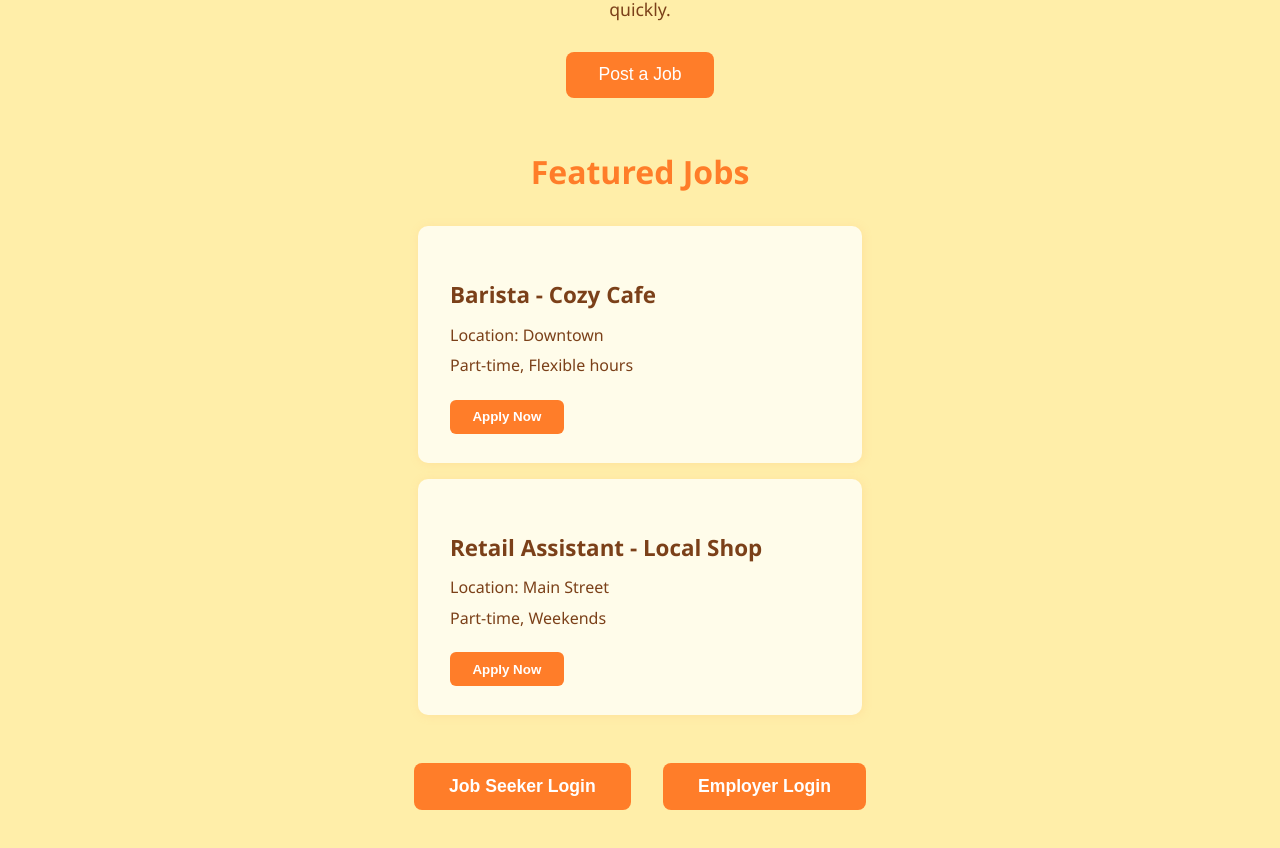
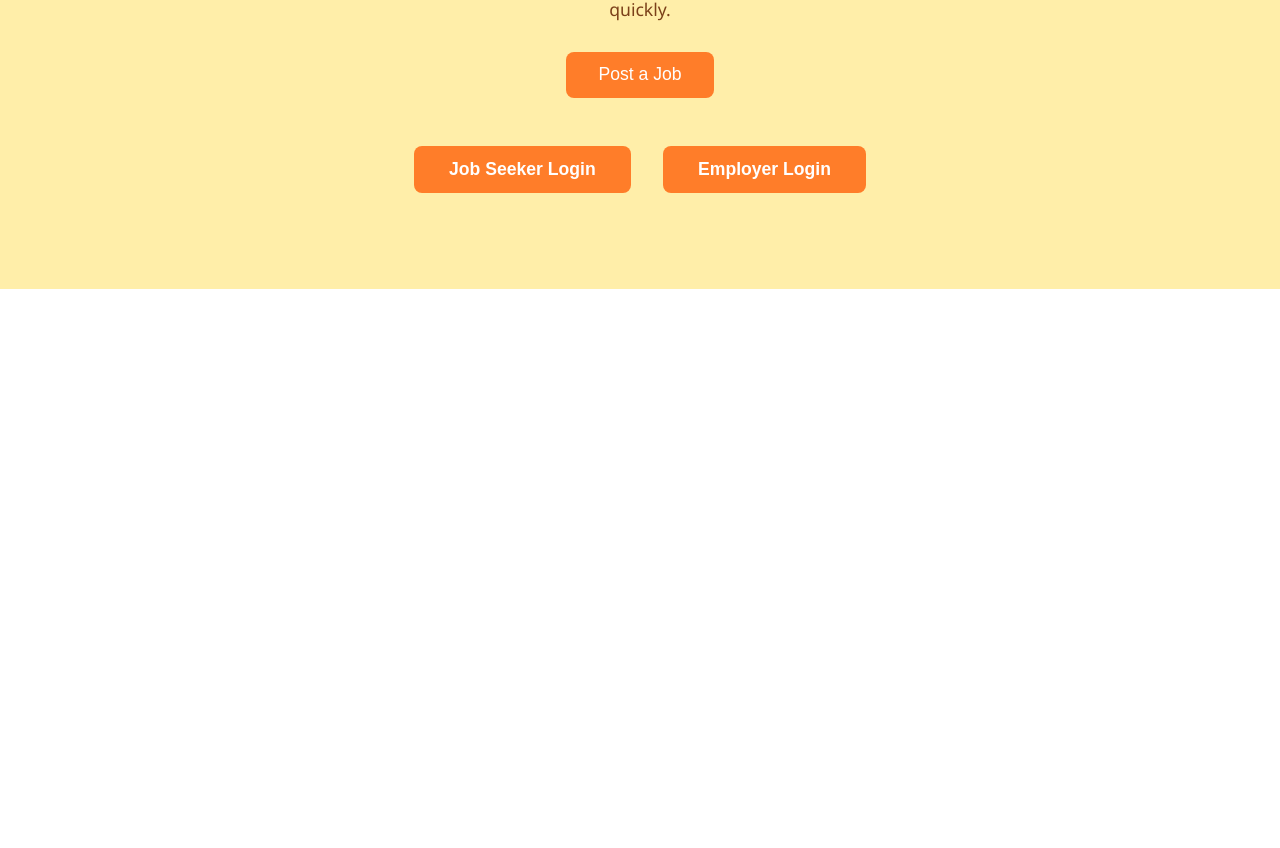
Before and after one commit to Adnan-Shaikh/JOB-EASY, a React (Create React App) app in the folder job-portal/: page / in a window 1280 px wide. Shown: the part 1090-1938 px from the top of the page. After the commit the page ends 1379 px from the top, so only its background shows below. Built offline with nearby package versions, Linux system fonts and the light colour scheme.

Commit message:
Removed a section

```diff
--- a/job-portal/src/home.js
+++ b/job-portal/src/home.js
@@ -59,21 +59,6 @@ const Home = () => {
         <button onClick={() => window.location.href = '/post-job'}>Post a Job</button>
       </section>
 
-      <section className="featured-jobs">
-        <h2>Featured Jobs</h2>
-        <div className="job-card">
-          <h3>Barista - Cozy Cafe</h3>
-          <p>Location: Downtown</p>
-          <p>Part-time, Flexible hours</p>
-          <button>Apply Now</button>
-        </div>
-        <div className="job-card">
-          <h3>Retail Assistant - Local Shop</h3>
-          <p>Location: Main Street</p>
-          <p>Part-time, Weekends</p>
-          <button>Apply Now</button>
-        </div>
-      </section>
 
       <footer className="call-to-action">
         <button onClick={() => window.location.href = '/login'}>Job Seeker Login</button>
```
